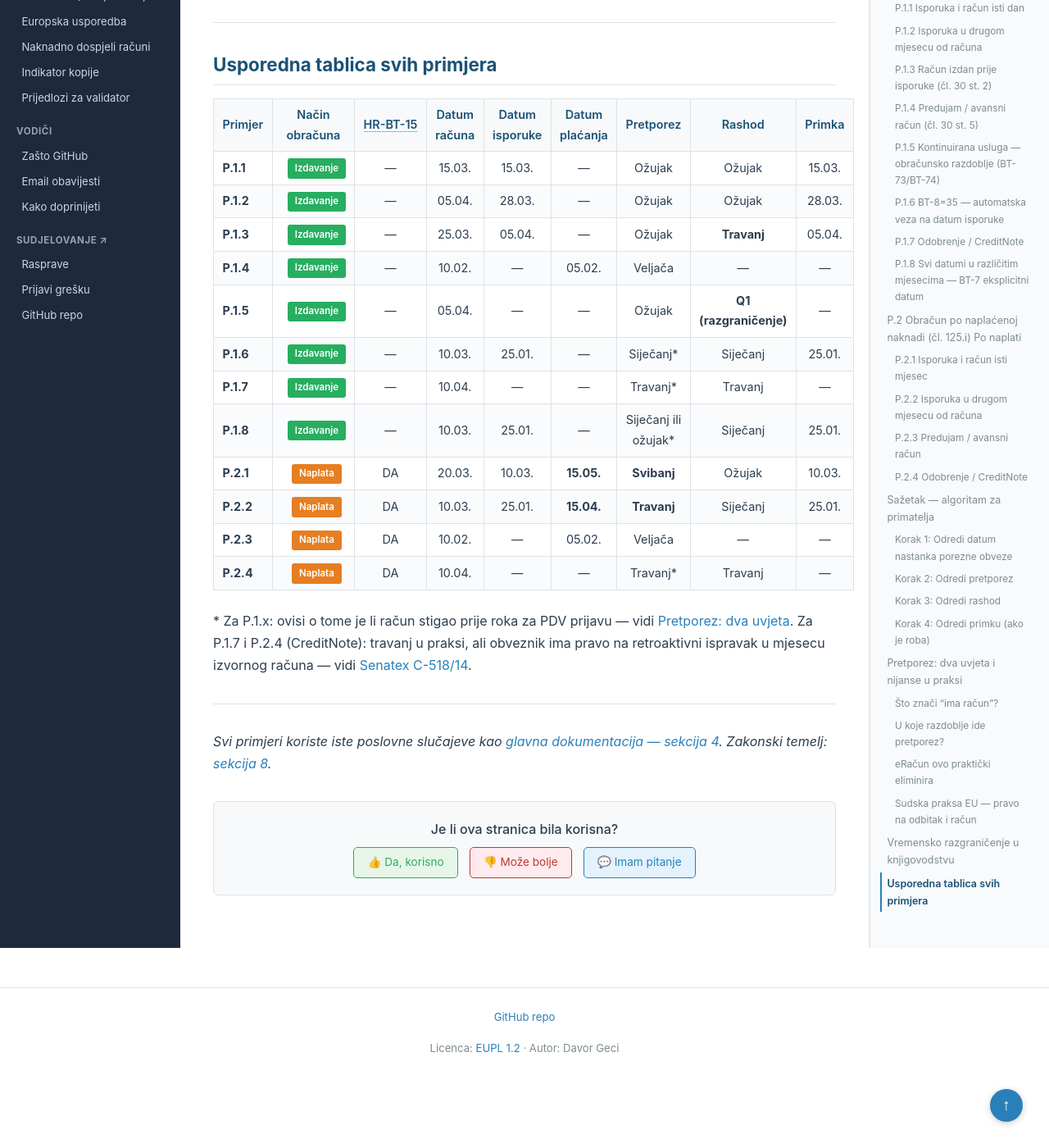
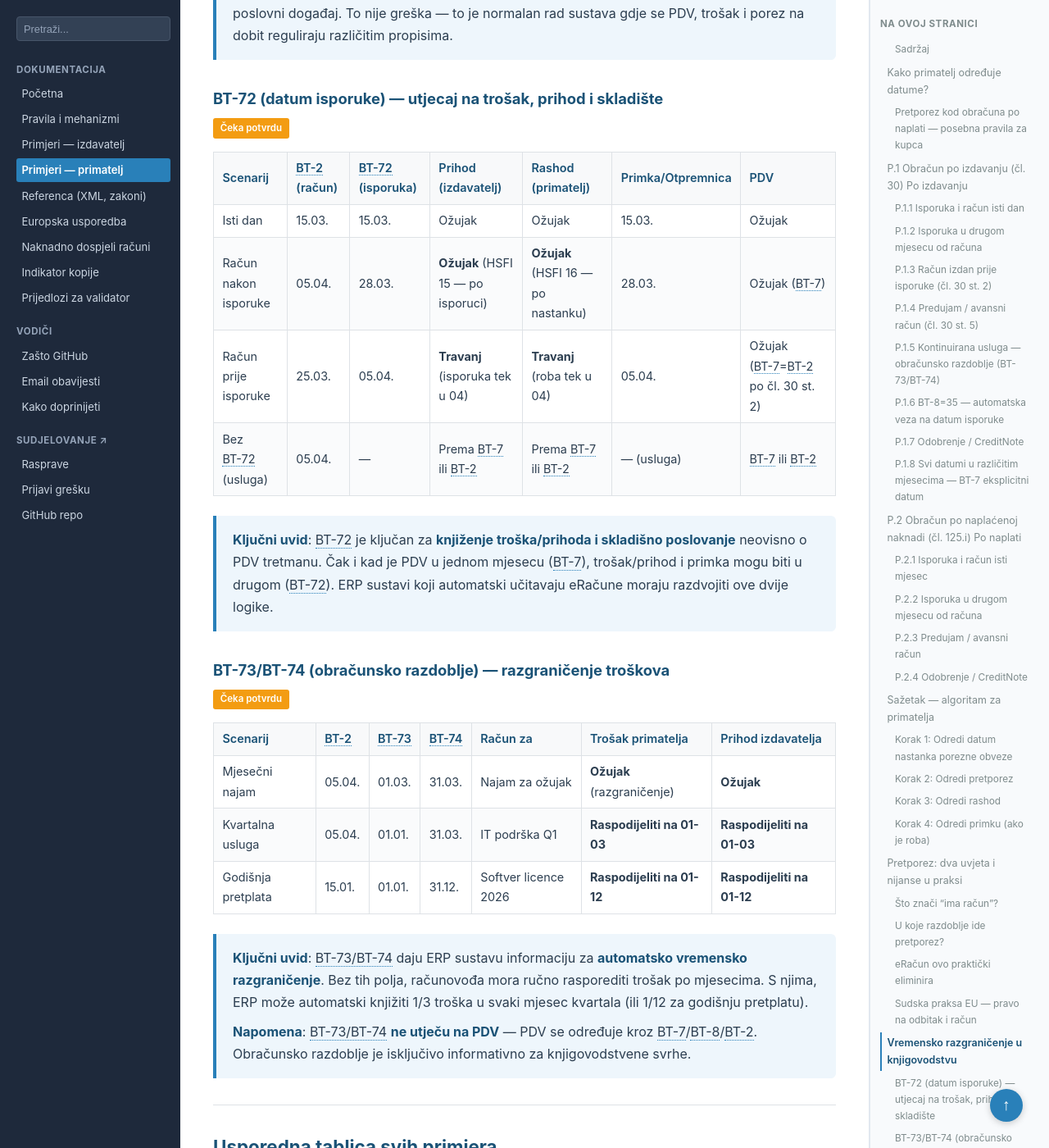
Before and after one commit to dageci/eracun-fiskalizacija-datumi, a Jekyll site: the page built from docs/primjeri-primatelj.md, in a window 1280 px wide and 1400 px high, scrolled down 19104 px. Shown: the whole window at 82% size. Built offline with Jekyll 4.4.1, drawn with Linux system fonts in a browser that asks for light colours; some of the changed text lies outside the part shown.

Commit message:
GA4 analytics pripremljen + BT-72/BT-73/74 primjeri za trošak/prihod
Google Analytics:
- _config.yml: google_analytics polje (prazno — aktivira se s GA4 ID-em)
- Layout: GA4 script samo ako je ID konfiguriran

Primjeri primatelja — nove sekcije:
- BT-72: 4 primjera utjecaja na trošak, prihod, skladište, PDV
- BT-73/74: 3 primjera razgraničenja troškova (najam, kvartal, godišnje)
- Ključni uvid: ERP mora razdvojiti PDV logiku od trošak/prihod logike

```diff
--- a/docs/_config.yml
+++ b/docs/_config.yml
@@ -8,3 +8,5 @@ kramdown:
 
 url: "https://dageci.github.io"
 baseurl: "/eracun-fiskalizacija-datumi"
+
+google_analytics: ""  # Unesite GA4 Measurement ID (G-XXXXXXXXXX) za praćenje posjeta
--- a/docs/primjeri-primatelj.md
+++ b/docs/primjeri-primatelj.md
@@ -537,6 +537,33 @@ Izvor: <a href="https://www.vatupdate.com/2026/03/14/ecj-c-167-26-ecj-cjeu-will-
 >
 > Svih pet stavki iz primjera iznad mogu biti u **različitim mjesecima ili čak godinama** za isti poslovni događaj. To nije greška — to je normalan rad sustava gdje se PDV, trošak i porez na dobit reguliraju različitim propisima.
 
+### BT-72 (datum isporuke) — utjecaj na trošak, prihod i skladište
+
+<div style="margin-top:-0.5rem;margin-bottom:0.5rem;"><span style="display:inline-block;background:#f39c12;color:white;font-size:0.72rem;font-weight:600;padding:0.15rem 0.55rem;border-radius:3px;cursor:help;" title="Ovo je autorovo tumačenje koje još nije službeno potvrđeno od Porezne uprave. Sadržaj treba tretirati kao prijedlog za raspravu, ne kao uputu.">Čeka potvrdu</span></div>
+
+| Scenarij | BT-2 (račun) | BT-72 (isporuka) | Prihod (izdavatelj) | Rashod (primatelj) | Primka/Otpremnica | PDV |
+|---|---|---|---|---|---|---|
+| Isti dan | 15.03. | 15.03. | Ožujak | Ožujak | 15.03. | Ožujak |
+| Račun nakon isporuke | 05.04. | 28.03. | **Ožujak** (HSFI 15 — po isporuci) | **Ožujak** (HSFI 16 — po nastanku) | 28.03. | Ožujak (BT-7) |
+| Račun prije isporuke | 25.03. | 05.04. | **Travanj** (isporuka tek u 04) | **Travanj** (roba tek u 04) | 05.04. | Ožujak (BT-7=BT-2 po čl. 30 st. 2) |
+| Bez BT-72 (usluga) | 05.04. | — | Prema BT-7 ili BT-2 | Prema BT-7 ili BT-2 | — (usluga) | BT-7 ili BT-2 |
+
+> **Ključni uvid**: BT-72 je ključan za **knjiženje troška/prihoda i skladišno poslovanje** neovisno o PDV tretmanu. Čak i kad je PDV u jednom mjesecu (BT-7), trošak/prihod i primka mogu biti u drugom (BT-72). ERP sustavi koji automatski učitavaju eRačune moraju razdvojiti ove dvije logike.
+
+### BT-73/BT-74 (obračunsko razdoblje) — razgraničenje troškova
+
+<div style="margin-top:-0.5rem;margin-bottom:0.5rem;"><span style="display:inline-block;background:#f39c12;color:white;font-size:0.72rem;font-weight:600;padding:0.15rem 0.55rem;border-radius:3px;cursor:help;" title="Ovo je autorovo tumačenje koje još nije službeno potvrđeno od Porezne uprave. Sadržaj treba tretirati kao prijedlog za raspravu, ne kao uputu.">Čeka potvrdu</span></div>
+
+| Scenarij | BT-2 | BT-73 | BT-74 | Račun za | Trošak primatelja | Prihod izdavatelja |
+|---|---|---|---|---|---|---|
+| Mjesečni najam | 05.04. | 01.03. | 31.03. | Najam za ožujak | **Ožujak** (razgraničenje) | **Ožujak** |
+| Kvartalna usluga | 05.04. | 01.01. | 31.03. | IT podrška Q1 | **Raspodijeliti na 01-03** | **Raspodijeliti na 01-03** |
+| Godišnja pretplata | 15.01. | 01.01. | 31.12. | Softver licence 2026 | **Raspodijeliti na 01-12** | **Raspodijeliti na 01-12** |
+
+> **Ključni uvid**: BT-73/BT-74 daju ERP sustavu informaciju za **automatsko vremensko razgraničenje**. Bez tih polja, računovođa mora ručno rasporediti trošak po mjesecima. S njima, ERP može automatski knjižiti 1/3 troška u svaki mjesec kvartala (ili 1/12 za godišnju pretplatu).
+>
+> **Napomena**: BT-73/BT-74 **ne utječu na PDV** — PDV se određuje kroz BT-7/BT-8/BT-2. Obračunsko razdoblje je isključivo informativno za knjigovodstvene svrhe.
+
 ---
 
 ## Usporedna tablica svih primjera
```
Also changed, not shown: docs/_layouts/default.html (+10 -0 lines).
